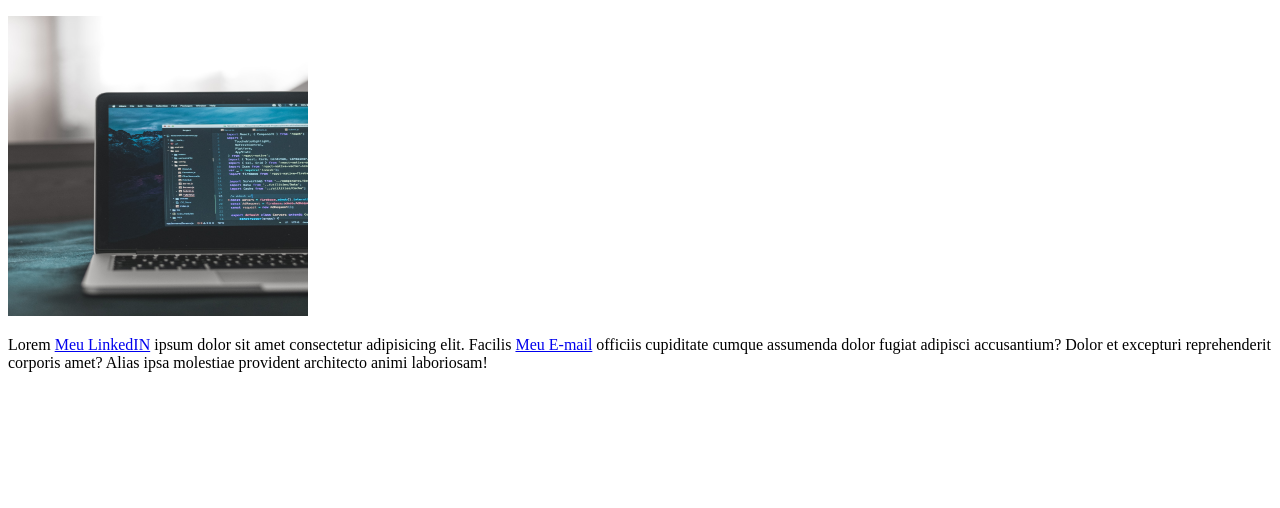
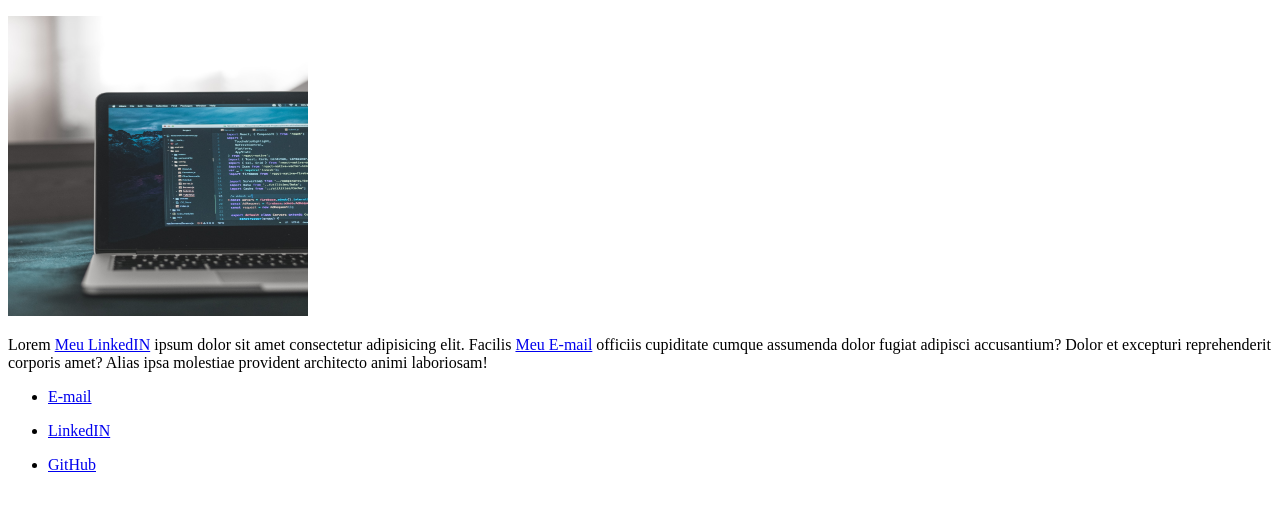
Before and after one commit to jobsonbarbosa/DIO-HTML5, a plain HTML site: page index.html in a window 1280 px wide. Shown: the part 264-772 px from the top of the page. Drawn offline with Linux system fonts and the light colour scheme.

Commit message:
Adicionando links das redes sociais no footer

```diff
--- a/index.html
+++ b/index.html
@@ -22,6 +22,22 @@
                 <p>Lorem <a href="https://www.linkedin.com/in/jobson-barbosa-2aa4a214b/" target="_blank">Meu LinkedIN</a> ipsum dolor sit amet consectetur adipisicing elit. Facilis <a href="mailto:jobsonbarvosa86@gmail.com">Meu E-mail</a> officiis cupiditate cumque assumenda dolor fugiat adipisci accusantium? Dolor et excepturi reprehenderit corporis amet? Alias ipsa molestiae provident architecto animi laboriosam!</p>
             </header>
         </article>
-        <footer></footer>
+        <footer>
+            <ul>
+                <li>
+                    <a href="mailto:jobsonbarbosa86@gmail.com" target="_blank">E-mail</a>
+                </li>
+            </ul>
+            <ul>
+                <li>
+                    <a href="https://www.linkedin.com/in/jobson-barbosa-2aa4a214b/">LinkedIN</a>
+                </li>
+            </ul>
+            <ul>
+                <li>
+                    <a href="https://github.com/jobsonbarbosa">GitHub</a>
+                </li>
+            </ul>
+        </footer>
     </body>
 </html>
```
Also changed, not shown: 1 other file.
